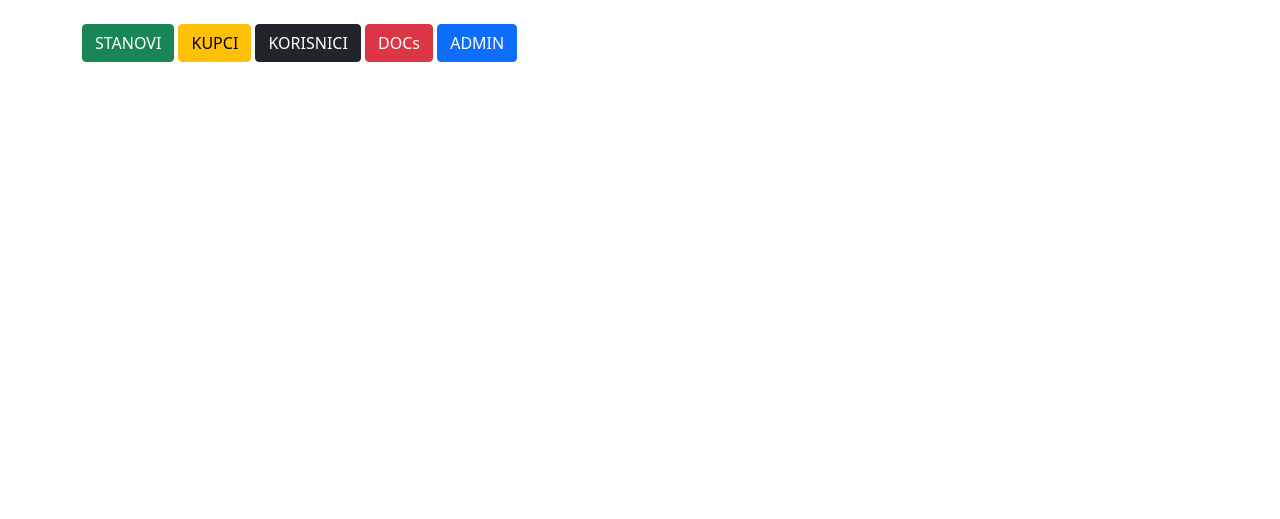
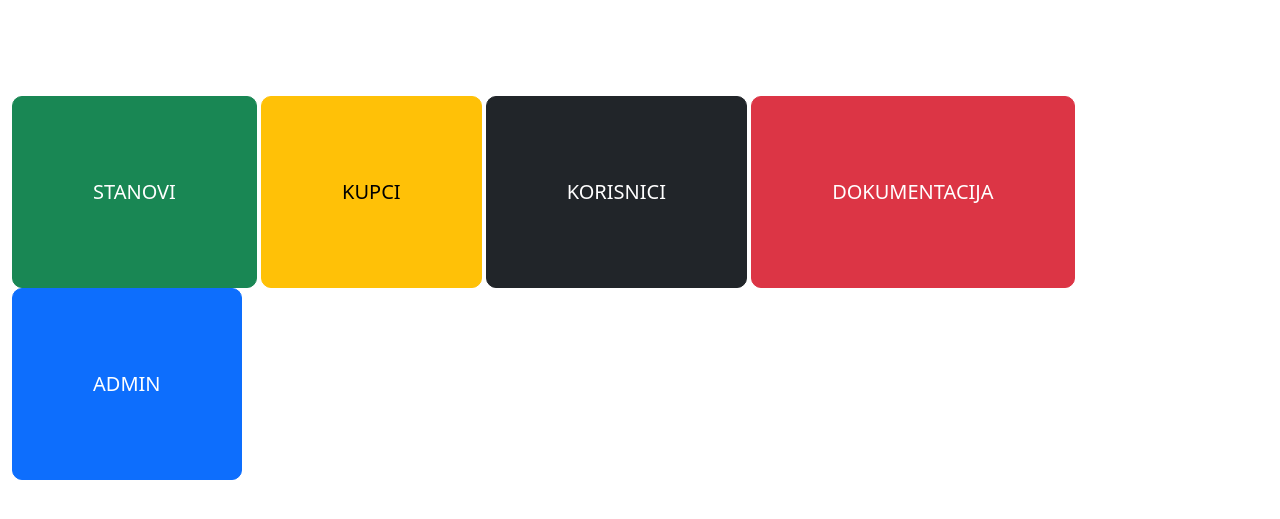
Before and after one commit to NoviPark2023/1, a Django app: page / in a window 1280 px wide. Shown: the top 519 px of the page. Run offline with Django 3.2, Linux system fonts and the light colour scheme; the visitor is signed in with stand-in values (Sample User, id 1); parts of the project's set-up code (start-up, migrations or seed data) failed here and were passed over; some libraries are stand-ins or nearby versions.

```diff
--- /dev/null
+++ b/real_estate_api/static/css/project.css
@@ -0,0 +1,5 @@
+.btn-xl {
+    padding: 80px 80px;
+    font-size: 20px;
+    border-radius: 10px;
+}
--- a/real_estate_api/templates/base.html
+++ b/real_estate_api/templates/base.html
@@ -6,38 +6,25 @@
     <meta http-equiv="x-ua-compatible" content="ie=edge">
     <title>{% block title %}Real Estate CRM{% endblock title %}</title>
     <meta name="viewport" content="width=device-width, initial-scale=1.0">
-    <meta name="description" content="Behold My Awesome Project!">
-    <meta name="author" content="Daniel Roy Greenfeld">
+    <meta name="description" content="TEST FWW REAL CRM">
+    <meta name="author" content="@datatab">
 
     <link rel="icon" href="{% static 'images/favicons/favicon.ico' %}">
 
     {% block css %}
-        <link rel="stylesheet"
-              href="https://cdnjs.cloudflare.com/ajax/libs/twitter-bootstrap/5.0.1/css/bootstrap.min.css">
-        <link rel="stylesheet"
-              href="https://cdn.datatables.net/1.11.3/css/dataTables.bootstrap5.min.css">
-        <link rel="stylesheet" href="https://cdn.datatables.net/select/1.3.3/css/select.bootstrap5.min.css">
+    <link href="https://cdn.jsdelivr.net/npm/bootstrap@5.0.2/dist/css/bootstrap.min.css" rel="stylesheet"
+          integrity="sha384-EVSTQN3/azprG1Anm3QDgpJLIm9Nao0Yz1ztcQTwFspd3yD65VohhpuuCOmLASjC" crossorigin="anonymous">
 
     <link rel="stylesheet"
           href="https://cdnjs.cloudflare.com/ajax/libs/jquery-confirm/3.3.2/jquery-confirm.min.css">
 
     <link rel="stylesheet" href="{% static 'css/project.css' %}">
-        <link rel="stylesheet" href="{% static 'css/izvestaji.css' %}">
-
-
     {% endblock css %}
     <!-- JAVASCRIPT -->
     {% block javascript %}
 
     <script type="text/javascript" charset="utf8" src="https://code.jquery.com/jquery-3.5.1.js"></script>
-        <script type="text/javascript" charset="utf8"
-                src="https://cdn.datatables.net/1.11.3/js/jquery.dataTables.min.js"></script>
-        <script type="text/javascript" charset="utf8"
-                src="https://cdn.datatables.net/1.11.3/js/dataTables.bootstrap5.min.js"></script>
-        <script type="text/javascript" charset="utf8"
-                src="https://cdn.datatables.net/select/1.3.3/js/dataTables.select.min.js"></script>
 
-        <script src="//netdna.bootstrapcdn.com/bootstrap/3.2.0/js/bootstrap.min.js"></script>
 
     <!-- Global site tag (gtag.js) - Google Analytics -->
     <script async src="https://www.googletagmanager.com/gtag/js?id=G-CS245K97BZ"></script>
@@ -59,15 +46,15 @@
 
 <body>
 {% if request.user.is_authenticated %}
+{% endif %}
 
-{% endif %}
 {% block content %}
+{% endblock content %}
 
-{% endblock content %}
-{% block modal %}{% endblock modal %}
+{% block modal %}
+{% endblock modal %}
 
 {% block inline_javascript %}
-
 {% endblock inline_javascript %}
 
 </body>
--- a/real_estate_api/templates/login-home.html
+++ b/real_estate_api/templates/login-home.html
@@ -6,7 +6,11 @@
 
 {% block content %}
 {% if not request.user.is_authenticated %}
-        <div class="mx-auto pt-5" style="width: 500px;">
+
+<div class="container">
+    <div class="row">
+
+        <div class="col">
             <form method="post">
                 {% csrf_token %}
                 {{ form|crispy }}
@@ -14,17 +18,31 @@
             </form>
         </div>
 
+    </div>
+</div>
 {% else %}
-        <div class="container">
-        <br />
+<div class="container-fluid">
+    <br/>
+    <br/>
+    <br/>
+    <br/>
+<div class="row justify-content-md-center">
+                <div class="col-md-auto">
                 <a class="btn btn-xl btn-success" href='{% url "stanovi:lista_stanova" %}' role="button">STANOVI</a>
                 <a class="btn btn-xl btn-warning" href='{% url "kupci:lista_kupaca" %}' role="button">KUPCI</a>
                 <a class="btn btn-xl btn-dark" href='{% url "korisnici:lista_korisnika" %}' role="button">KORISNICI</a>
-        <a class="btn btn-xl btn-danger" href='{% url "docs" %}' role="button">DOCs</a>
+                <a class="btn btn-xl btn-danger" href='{% url "docs" %}' role="button">DOKUMENTACIJA</a>
                 <a class="btn btn-xl btn-primary" href='/admin' role="button">ADMIN</a>
+            </div>
+            </div>
             </div>
 
 
 
+
+
+</div>
+
+
 {% endif %}
 {% endblock content %}
```
Lines whose indentation alone changed are shown as unchanged.
